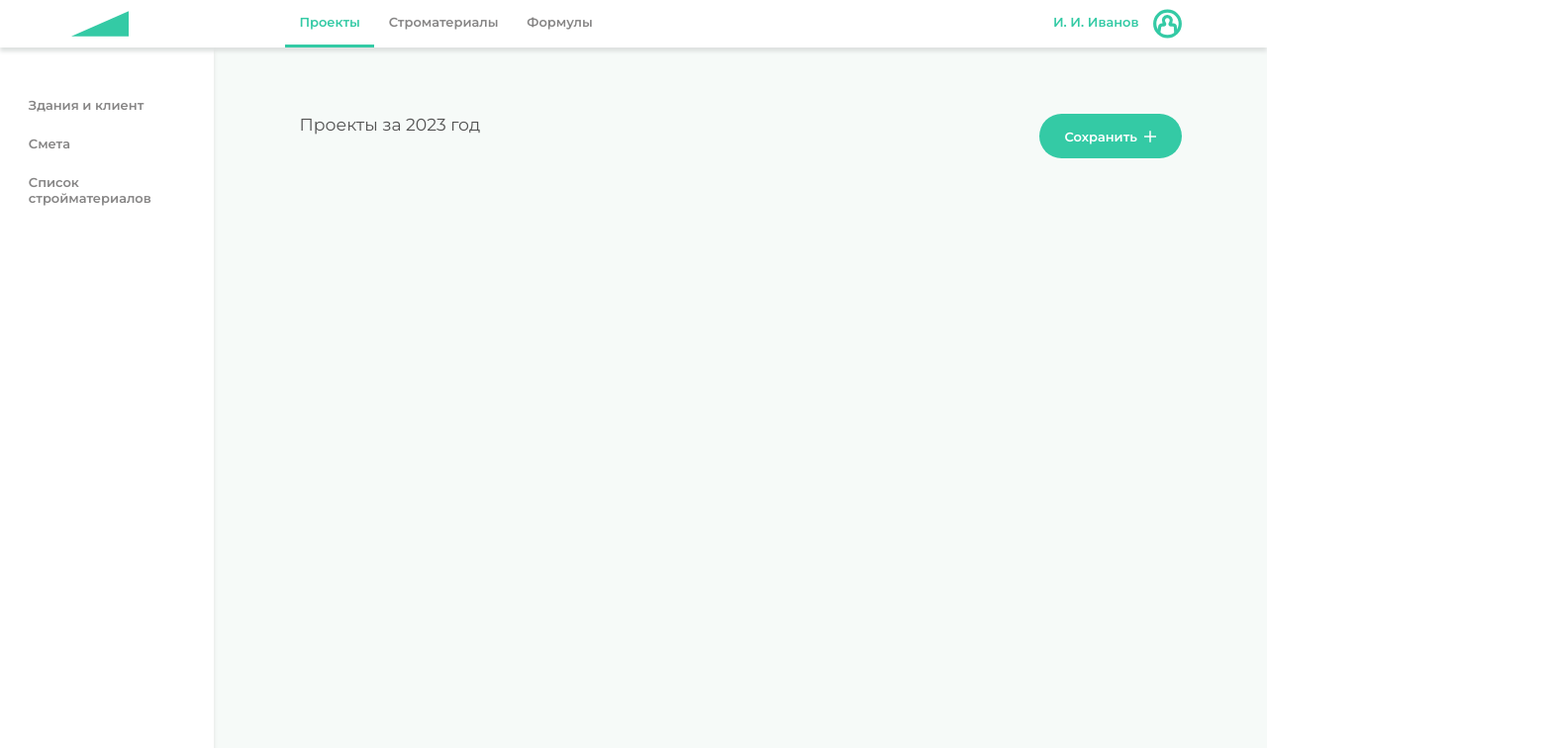
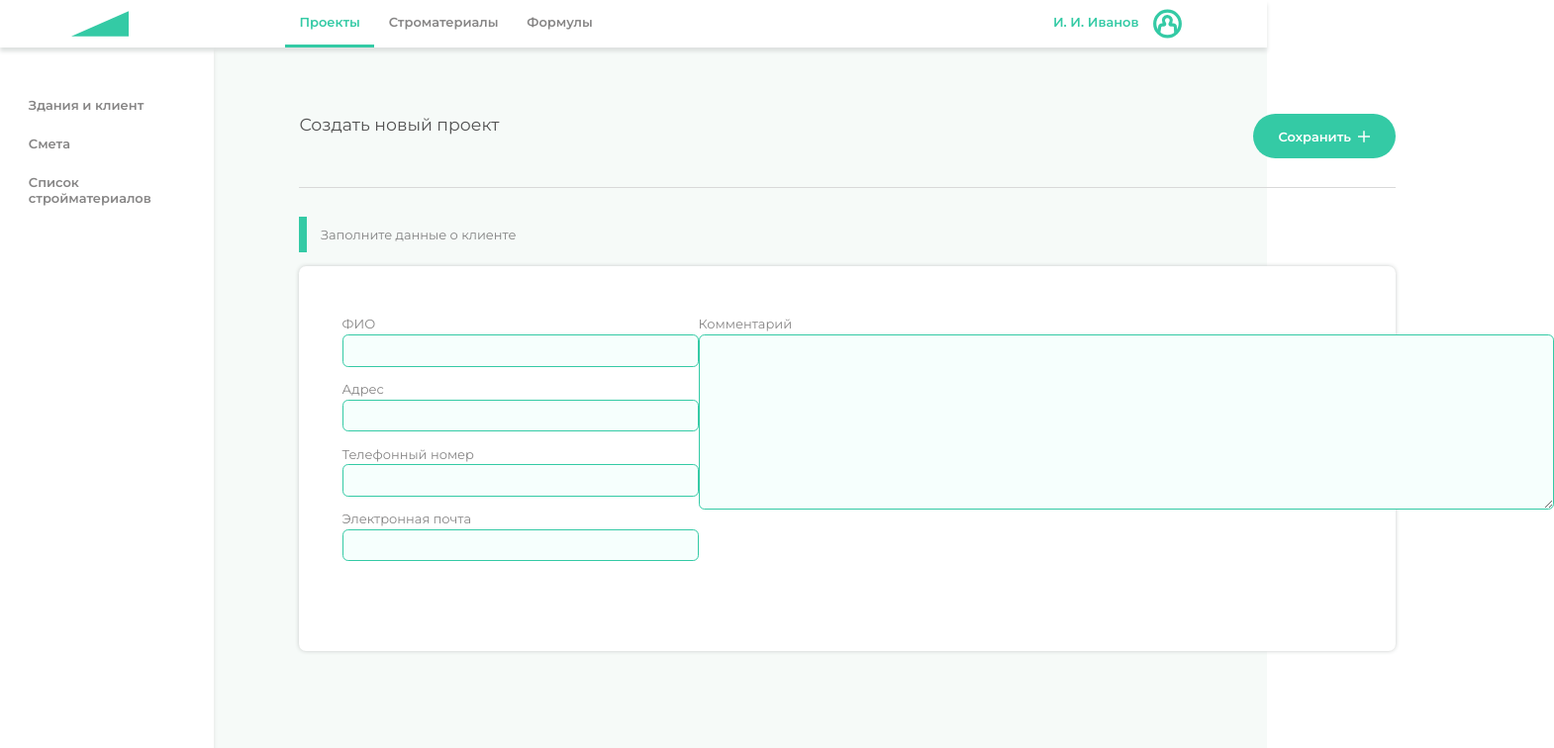
Before and after one commit to MariaSadovn1kova/project_and_resource_management, a Vue app in the folder client/: page /create_project in a window 1280 px wide. Shown: the top 756 px of the page at 99% size, 1570 px wide, since content can reach past the window. Built offline with nearby package versions, Linux system fonts and the light colour scheme.

Commit message:
Начата верстка создания проекта

```diff
--- /dev/null
+++ b/client/src/components/UI/create_project/ClientForm.vue
@@ -0,0 +1,45 @@
+<template>
+  <div class="client-form__container">
+    <div class="left__container">
+        <custom-input :input_title = "'ФИО'" class="input"/>
+        <custom-input :input_title = "'Адрес'" class="input" type="text"/>
+        <custom-input :input_title = "'Телефонный номер'" class="input"/>
+        <custom-input :input_title = "'Электронная почта'" class="input"/>
+    </div>
+    <div class="right__container">
+        <custom-textarea :textarea_title = "'Комментарий'" class="input"/>
+    </div>
+  </div>
+</template>
+
+<script>
+export default {
+    name: 'client-form'
+}
+</script>
+
+<style lang="scss" scoped>
+.client-form__container{
+    padding: 3rem;
+    border-radius: 0.5rem;
+    background-color: #fff;
+    box-shadow: 0px 0px 4px #c7cac9;
+    display: flex;
+    justify-content: space-between;
+    .left__container{
+        display: flex;
+        flex-direction: column;
+
+        .input{
+            width: 25rem;
+        }
+    }
+    .right__container{
+        .input{
+            width: 60rem;
+            min-width: 20rem;
+            height: 20rem;
+        }
+    }
+}
+</style>
--- /dev/null
+++ b/client/src/components/UI/input/CustomInput.vue
@@ -0,0 +1,35 @@
+<template>
+  <div class="input__container">
+    <label for="my-input" class="label">{{input_title}}</label>
+    <input class="my-input" type="text">
+  </div>
+</template>
+
+<script>
+export default {
+    name: 'custom-input',
+    props: {
+        input_title: ''
+    }
+}
+</script>
+
+<style lang="scss" scoped>
+.input__container{
+    display: flex;
+    flex-direction: column;
+    width: 15rem;
+    margin: 0.5rem 0 0.5rem 0;
+    .my-input{
+        background-color: #F6FFFD;
+        border: 1px solid #34CAA5;
+        border-radius: 0.4rem;
+        padding: 0.5rem;
+        outline: none;
+        margin-top: 0.2rem;
+    }
+    .label{
+        color: #868585;
+    }
+}
+</style>
--- /dev/null
+++ b/client/src/components/UI/input/CustomTextarea.vue
@@ -0,0 +1,35 @@
+<template>
+  <div class="textarea-container">
+    <label for="my-input" class="label">{{textarea_title}}</label>
+    <textarea class="my-textarea" cols="30" rows="10"></textarea>
+  </div>
+</template>
+
+<script>
+export default {
+    name: 'custom-textarea',
+    props: {
+        textarea_title: ''
+    }
+}
+</script>
+
+<style lang="scss" scoped>
+.textarea-container{
+    display: flex;
+    flex-direction: column;
+    width: 15rem;
+    margin: 0.5rem 0 0.5rem 0;
+    .my-textarea{
+        background-color: #F6FFFD;
+        border: 1px solid #34CAA5;
+        border-radius: 0.4rem;
+        padding: 0.5rem;
+        outline: none;
+        margin-top: 0.2rem;
+    }
+    .label{
+        color: #868585;
+    }
+}
+</style>
--- a/client/src/views/CreateProject.vue
+++ b/client/src/views/CreateProject.vue
@@ -2,7 +2,7 @@
   <div class="create-project__container">
     <div class="header__container">
       <div class="projects__tittle">
-        Проекты за 2023 год
+        Создать новый проект
       </div>
         <custom-button class="save__btn">
         <div class="button__content">
@@ -13,12 +13,19 @@
         </div>
       </custom-button>
     </div>
-    <div class=""></div>
+    <div class="border"></div>
+    <div class="create-project__subtitle">
+      <div class="decorate__border"></div>
+      <div class="subtitle">Заполните данные о клиенте</div>
+    </div>
+    <client-form/>
   </div>
 </template>
 
 <script>
+import ClientForm from '../components/UI/create_project/ClientForm.vue'
 export default {
+  components: { ClientForm },
 
 }
 </script>
@@ -42,4 +49,23 @@ export default {
         width: 10rem;
     }
   }
+  .border{
+    height: 1px;
+    background-color: #D9D9D9;
+    margin: 2rem 0 2rem 0;
+  }
+
+  .create-project__subtitle{
+    display: flex;
+    margin-bottom: 1rem;
+    .decorate__border{
+      width: 0.5rem;
+      height: 2.5rem;
+      background: #34CAA5;
+    }
+    .subtitle{
+      color: #828282;
+      padding: 0.7rem 0 0 1rem;
+    }
+  }
 </style>
```
Also changed, not shown: client/src/components/index.js (+7 -1 lines).
